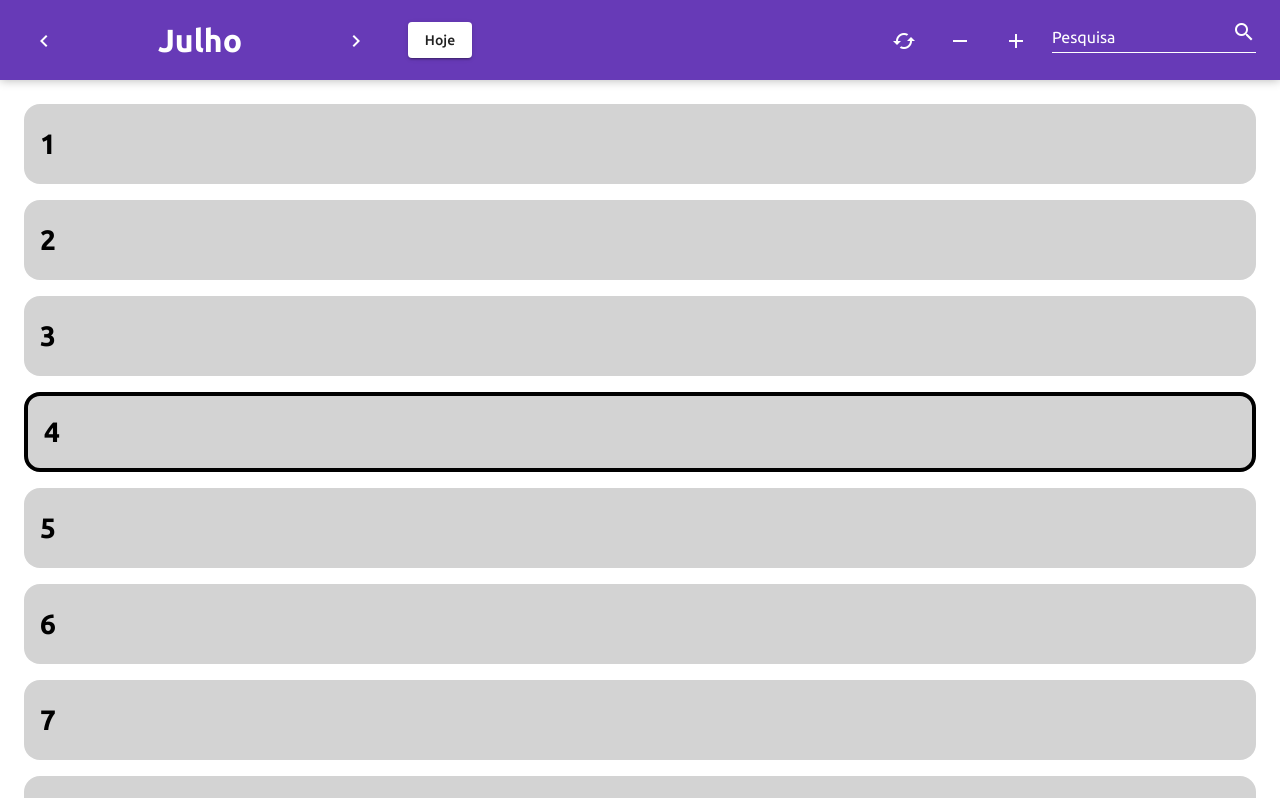
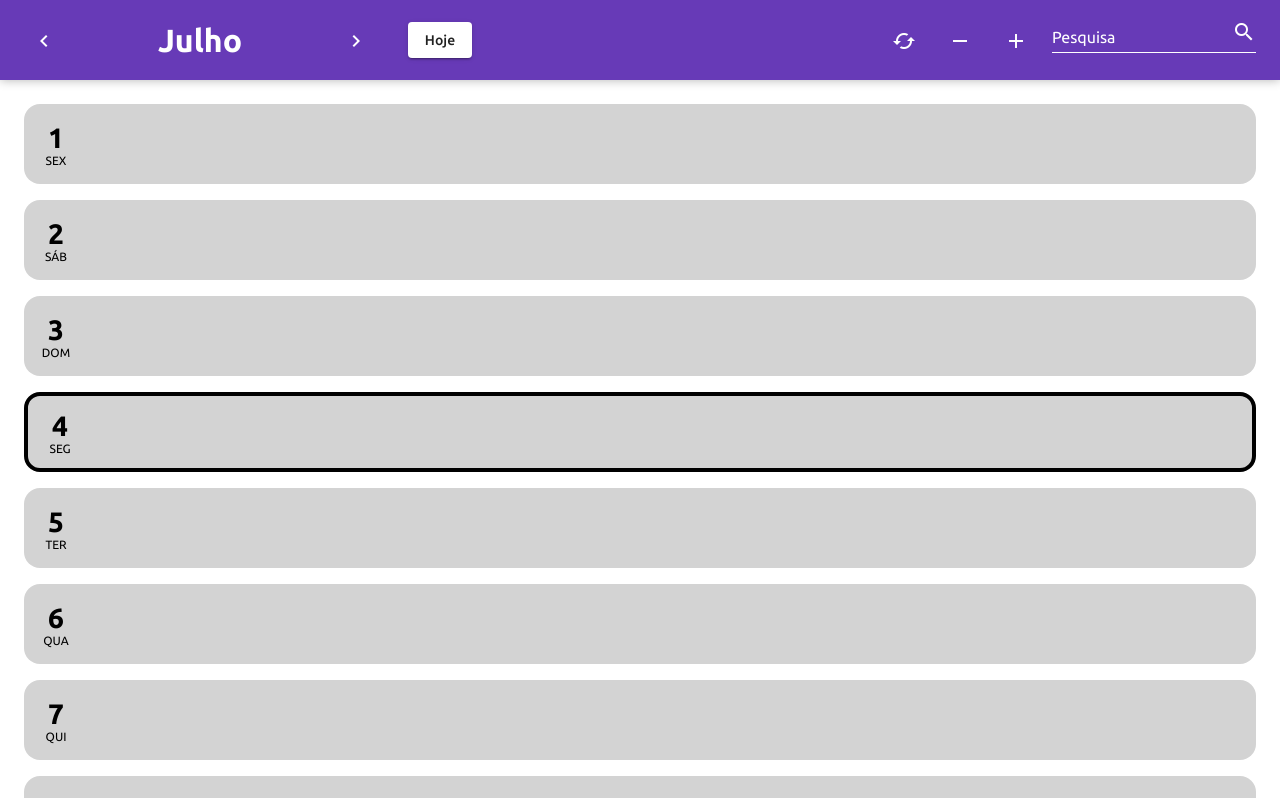
Before and after one commit to felipe-dias-azevedo/calendario-revisao-continua-estudos-angular, an Angular app: page / in a window 1280 px wide. Shown: the top 798 px of the page. Built offline with nearby package versions, Linux system fonts and the light colour scheme.

Commit message:
show weekday prefix on home subjects list

```diff
--- a/src/app/shared/components/studies-day-list/studies-day-list.component.css
+++ b/src/app/shared/components/studies-day-list/studies-day-list.component.css
@@ -48,8 +48,17 @@
   border: 4px solid black;
 }
 
-h3 {
+.day-study-day {
+  display: flex;
+  align-items: center;
+  justify-content: center;
+  flex-direction: column;
+  width: 2rem;
   margin-right: 2rem;
+}
+
+.day-weekday {
+  font-size: 12px;
 }
 
 div.mat-chip-list-wrapper {
--- a/src/app/shared/components/studies-day-list/studies-day-list.component.html
+++ b/src/app/shared/components/studies-day-list/studies-day-list.component.html
@@ -4,7 +4,10 @@
     id="dia-{{ studyDay.day }}"
     class="study-day {{ isTodayStudyDay(studyDay.day) ? 'today-study-day' : '' }}"
   >
-    <h3>{{ studyDay.day }}</h3>
+    <div class="day-study-day">
+      <h3>{{ studyDay.day }}</h3>
+      <p class="day-weekday">{{ getWeekday(studyDay.day) }}</p>
+    </div>
     <mat-chip-list>
       <mat-chip
         class="force-font normalize-font subject"
--- a/src/app/shared/components/studies-day-list/studies-day-list.component.ts
+++ b/src/app/shared/components/studies-day-list/studies-day-list.component.ts
@@ -2,6 +2,7 @@ import {Component, EventEmitter, Input, OnInit, Output, ViewEncapsulation} from
 import {StudiesDaysList, StudyDayContent} from "./studies-day-list";
 import {MatDialog} from "@angular/material/dialog";
 import {ModalDetailsSubjectComponent} from "../modal/details-subject/modal-details-subject.component";
+import {weekdays} from "../../constants/weekdays";
 
 @Component({
   selector: 'app-studies-day-list',
@@ -31,6 +32,13 @@ export class StudiesDayListComponent implements OnInit {
     detailsDialog.afterClosed().subscribe(() => this.updateChildren.emit());
   }
 
+  getWeekday(day: number) {
+    const now = new Date();
+    const date = new Date(now.getFullYear(), now.getMonth() + this.monthsForward, day);
+    const weekday = weekdays[date.getDay()];
+    return weekday.toUpperCase().substring(0,3);
+  }
+
   isTodayStudyDay(day: number): boolean {
     return this.monthsForward === 0 && this.actualDay == day;
   }
--- /dev/null
+++ b/src/app/shared/constants/weekdays.ts
@@ -0,0 +1,9 @@
+export const weekdays = [
+    "Domingo",
+    "Segunda",
+    "Terça",
+    "Quarta",
+    "Quinta",
+    "Sexta",
+    "Sábado"
+]
```
Also changed, not shown: 1 other file (tests, documents, lock files or other folders).
